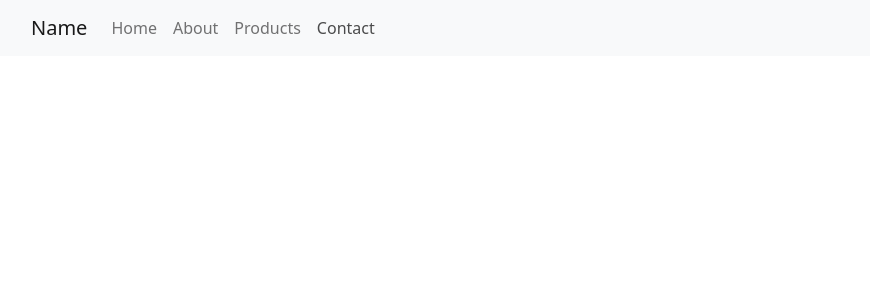
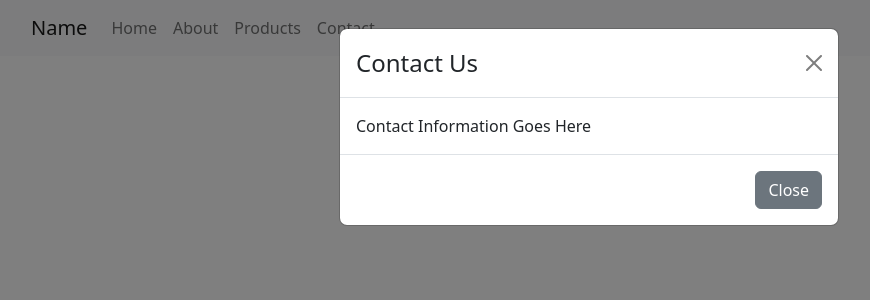
Before and after one commit to cmskorcz/basic-react-site, a React (Create React App) app: page / in a window 1280 px wide. Both pictures are taken after a click on the button "Contact". Shown: the top 300 px of the page, without its empty margins (51-921 px from the left). Built offline with nearby package versions, Linux system fonts and the light colour scheme.

Commit message:
contact modal appears upon contact link click and dismisses when closed

```diff
--- a/src/App.js
+++ b/src/App.js
@@ -1,5 +1,6 @@
 import 'bootstrap/dist/css/bootstrap.min.css';
 import React, { useState } from 'react'
+import ContactModal from './components/ContactModal';
 import Navigation from "./components/Navigation";
 
 function App() {
@@ -13,6 +14,10 @@
       <Navigation
         handleShowModal={handleShowModal}
       />
+      <ContactModal
+        showModal={showModal}
+        handleCloseModal={handleCloseModal}
+      />
     </div>
   );
 }
--- /dev/null
+++ b/src/components/ContactModal.js
@@ -0,0 +1,20 @@
+import Button from 'react-bootstrap/Button';
+import Modal from 'react-bootstrap/Modal';
+
+function ContactModal(props) {
+  return (
+    <Modal show={props.showModal} onHide={props.handleCloseModal}>
+      <Modal.Header closeButton>
+        <Modal.Title>Contact Us</Modal.Title>
+      </Modal.Header>
+      <Modal.Body>Contact Information Goes Here</Modal.Body>
+      <Modal.Footer>
+        <Button variant='secondary' onClick={props.handleCloseModal}>
+          Close
+        </Button>
+      </Modal.Footer>
+    </Modal>
+  )
+}
+
+export default ContactModal
```
